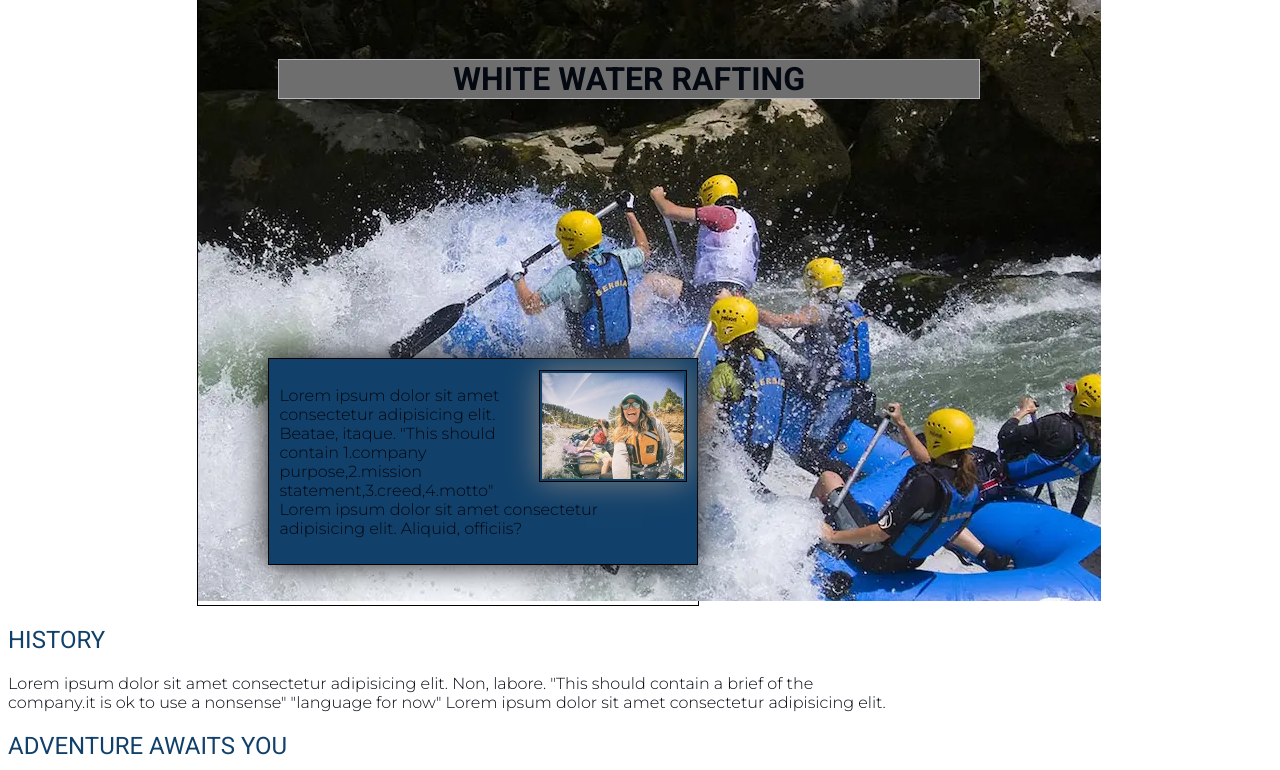
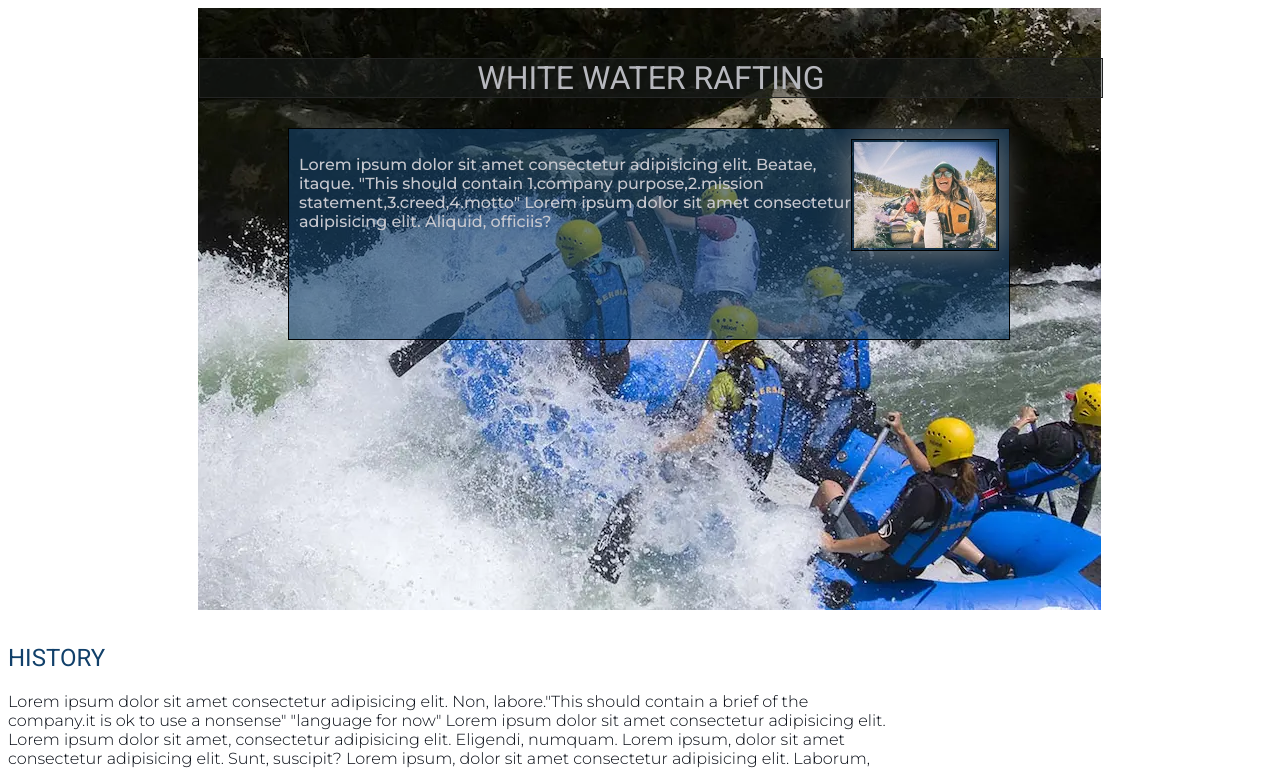
Before and after one commit to Damilolaadefenwa/wdd130, a plain HTML site: page wwr/about.html in a window 1280 px wide. Shown: the part 181-951 px from the top of the page. Drawn offline with Linux system fonts and the light colour scheme.

Commit message:
completed enhancing

```diff
--- a/wwr/about.html
+++ b/wwr/about.html
@@ -37,9 +37,9 @@
         </div>
         <section>
             <h2>HISTORY</h2>
-            <p>Lorem ipsum dolor sit amet consectetur adipisicing elit. Non, labore.
-               "This should contain a brief of the company.it is ok to use a nonsense"
-               "language for now" Lorem ipsum dolor sit amet consectetur adipisicing elit.
+            <p>Lorem ipsum dolor sit amet consectetur adipisicing elit. Non, labore."This should contain a brief of the company.it is ok to use a nonsense"
+               "language for now" Lorem ipsum dolor sit amet consectetur adipisicing elit. Lorem ipsum dolor sit amet, consectetur adipisicing elit. Eligendi, numquam.
+               Lorem ipsum, dolor sit amet consectetur adipisicing elit. Sunt, suscipit? Lorem ipsum, dolor sit amet consectetur adipisicing elit. Laborum, incidunt.
             </p>
         </section>
         <section>
--- a/wwr/styles/rafting.css
+++ b/wwr/styles/rafting.css
@@ -41,28 +41,38 @@ div.hero {
     width: 500px;
     margin: auto;
     height: auto;
-    border: 1px solid black;
+    padding: 10px;
 }
 
 div.hero h1 {
     position: absolute;
     top: 60px;
-    left: 80px;
-    border: 1px solid #B7B8BE;
-    width: 700px;
+    left: 2.1%;
+    border: 0.5px solid #232424;
+    width: 902px;
     margin: auto;
-    background-color: hsl(0, 0%, 43%);
+    background-color: rgba(32, 35, 37, 0.4);
     text-align: center;
+    color: #B7B8BE;
+    font-weight: 400;
 }
 
 article {
     position: absolute;
-    bottom: 40px;
-    left: 70px;
-    background:var(--my-secondary-color);
+    top: 130px;
+    left: 100px;
+    width: 700px;
+    height: 190px;
+    background-color: rgba(17, 64, 106, 0.6);
     border: 0.5px solid #000;
-	padding: 0.65rem;
-	box-shadow: 0 0 30px #111;
+	padding: 10px;
+}
+
+article p{
+    font-family: var(--paragraph-text-font-family);
+    font-weight: 500;
+    color: #c7c8cf;
+    font-size: medium;
 }
 
 article img {
```
